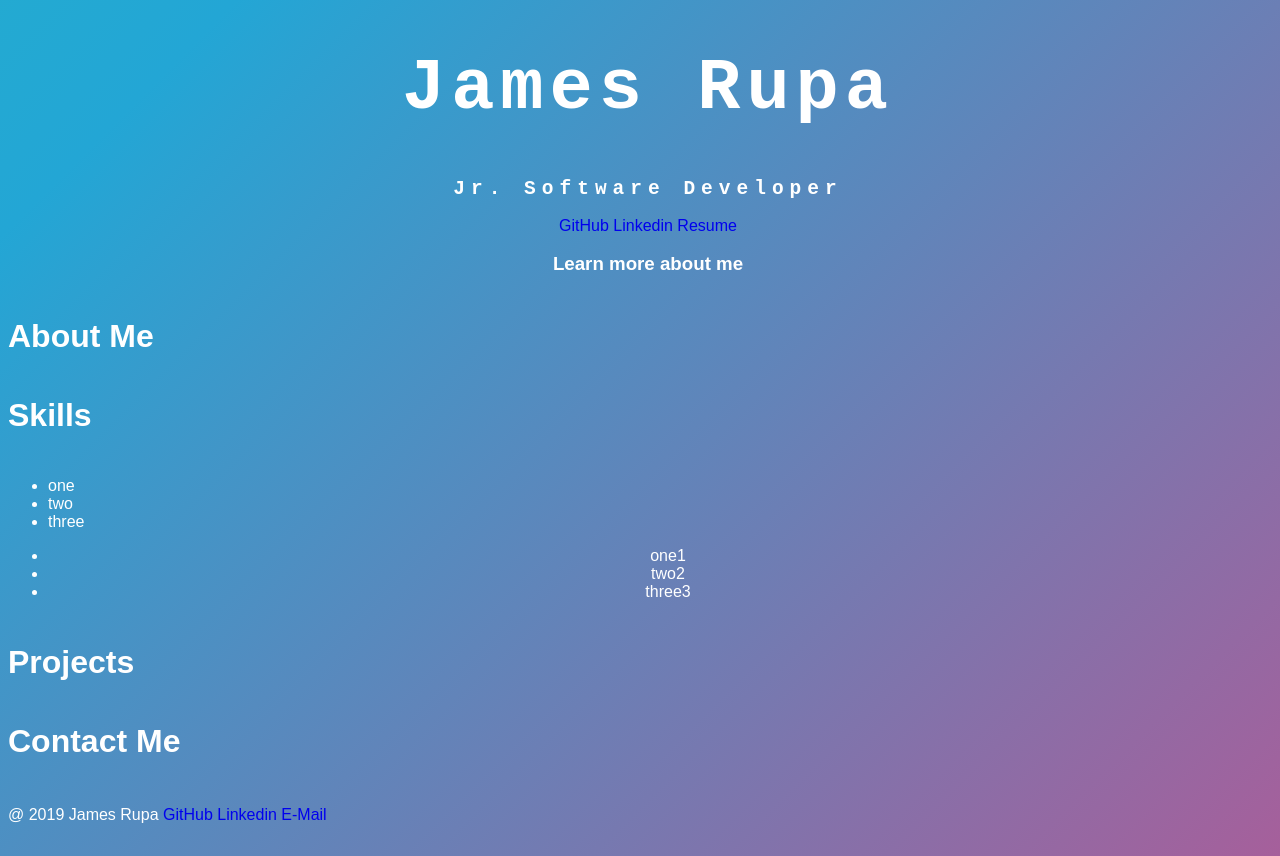
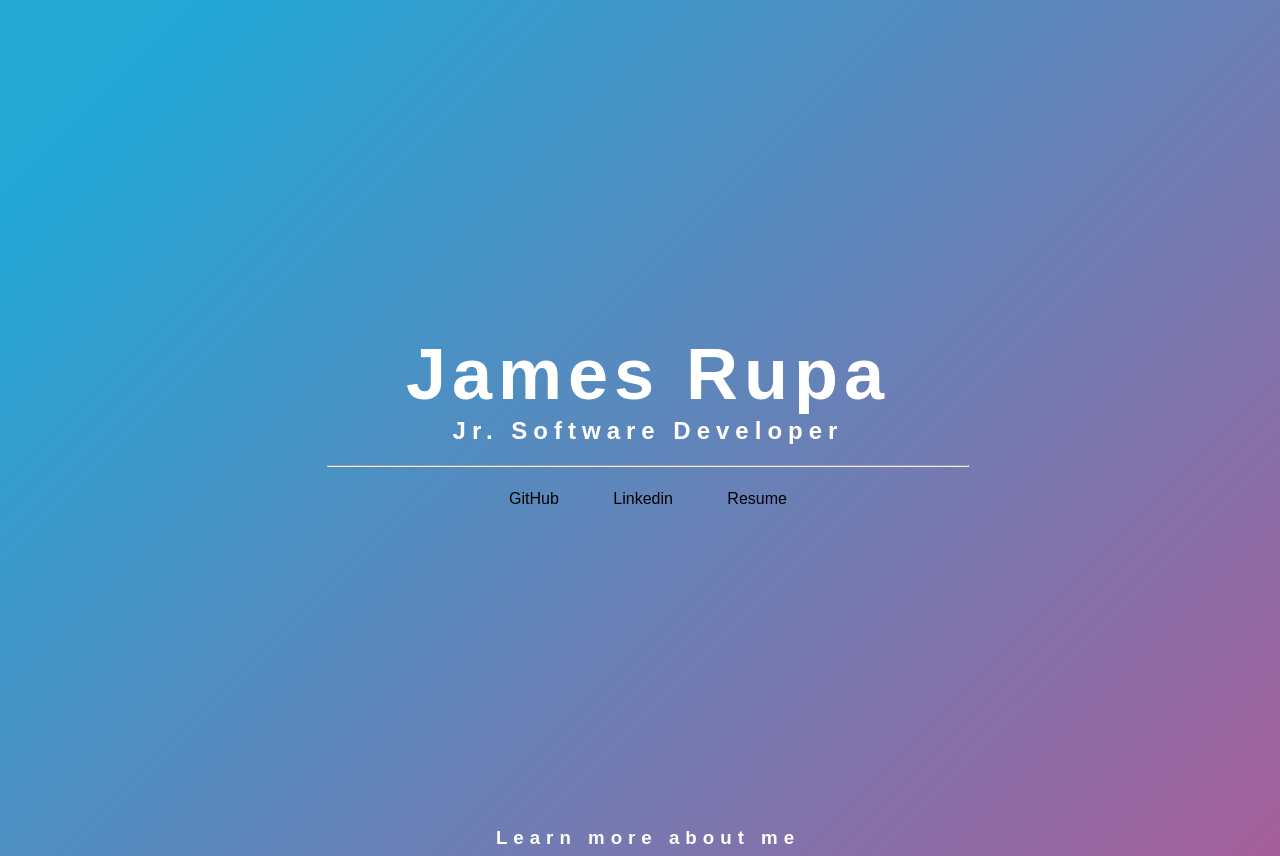
Before and after one commit to jamesrupa/jamesrupa.github.io, a plain HTML site: page index.html in a window 1280 px wide. Drawn offline with Linux system fonts and the light colour scheme.

Commit message:
general layout mock up

```diff
--- a/index.css
+++ b/index.css
@@ -32,27 +32,41 @@ body {
 .heading {
 	text-align: center;
 	letter-spacing: 6px;
-	font-family: monospace;
 }
 
 h1 {
 	font-size: 72px;
-	vertical-align: middle;
+    padding-top: 285px;
+    margin-bottom: auto;
+}
+
+h2 {
+    margin-top: 2px;
+}
+
+hr {
+    width: 50%;
+
 }
 
 h3 {
     text-align: center;
+    padding-top: 300px;
+    letter-spacing: 6px;
 }
 
 .navbar {
     text-align: center;
     display: block;
 	overflow: hidden;
+    padding-top: 15px;
 
 }
 
 .navbar a {
 	text-decoration: none;
+    padding: 25px;
+    color: black;
 }
 
 #about {
@@ -61,10 +75,6 @@ h3 {
 
 #skills {
 	font-size: 32px;
-}
-
-.skills {
-
 }
 
 .languages {
--- a/index.html
+++ b/index.html
@@ -17,6 +17,7 @@
 
     <h1 class="heading">James Rupa</h1>
     <h2 class="heading">Jr. Software Developer</h2>
+      <hr>
     <div class="navbar">
       <a id="github" href="https://github.com/jamesrupa">GitHub</a>
       <a id="linkedin" href="https://www.linkedin.com/in/jamesrupa">Linkedin</a>
@@ -29,7 +30,7 @@
 
 
 
-
+<!--
     <h4 id="about">About Me</h4>
     <div class="skills">
       <h4 id="skills">Skills</h4>
@@ -73,7 +74,7 @@
         </p>
       </footer>
     </div>
-
+-->
 
 
   </body>
```
Lines whose indentation alone changed are shown as unchanged.
